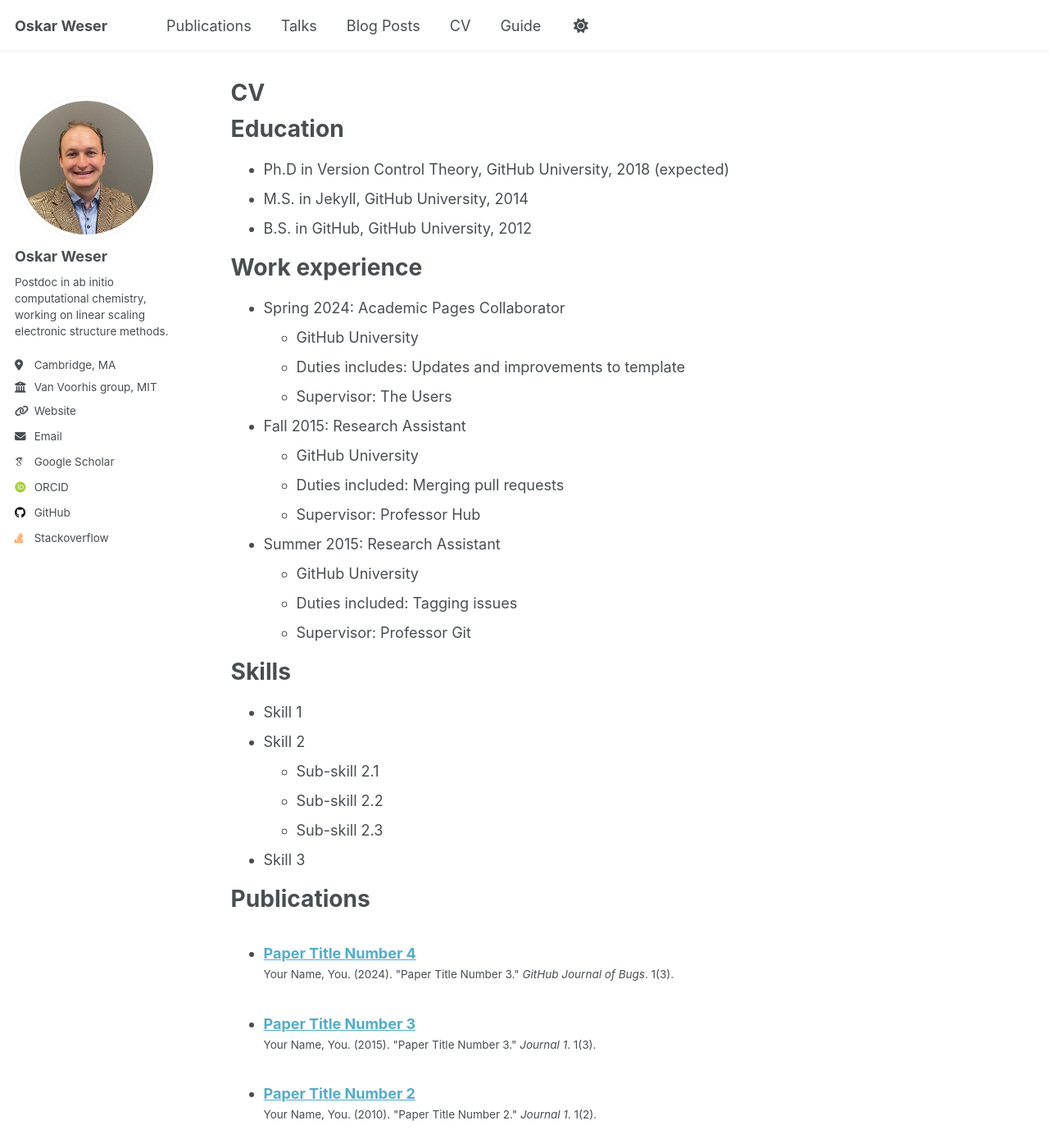
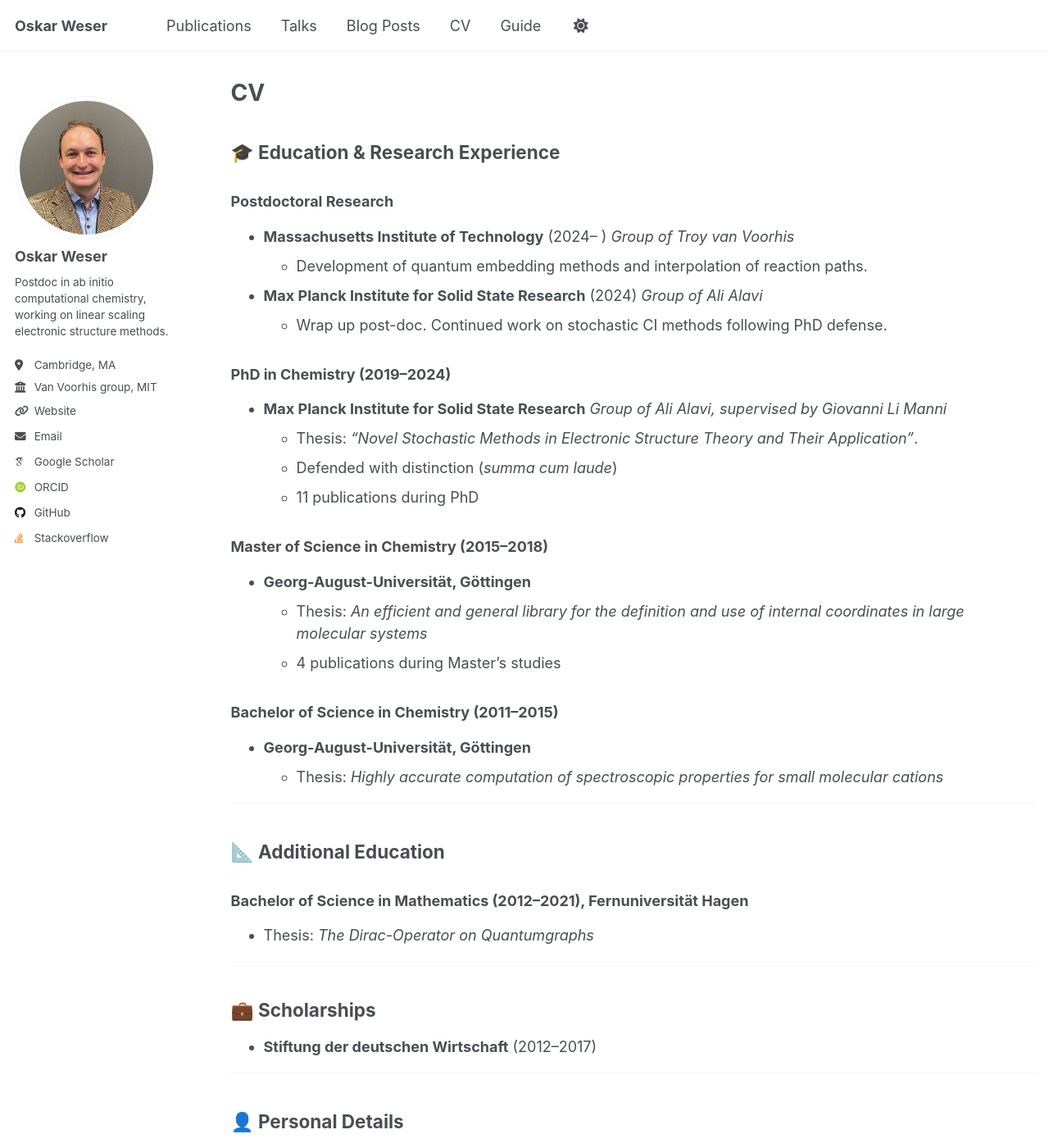
Before and after one commit to mcocdawc/mcocdawc.github.io, a Jekyll site: the page built from _pages/cv.md, in a window 1280 px wide and 1400 px high. Shown: the whole window at 82% size. Built offline with Jekyll 4.4.1, drawn with Linux system fonts in a browser that asks for light colours; some web fonts are replaced; some of the changed text lies outside the part shown.

Commit message:
updated CV

```diff
--- a/_pages/cv.md
+++ b/_pages/cv.md
@@ -9,11 +9,62 @@ redirect_from:
 
 {% include base_path %}
 
-Education
-======
-* Ph.D in Version Control Theory, GitHub University, 2018 (expected)
-* M.S. in Jekyll, GitHub University, 2014
-* B.S. in GitHub, GitHub University, 2012
+## 🎓 Education & Research Experience
+
+### Postdoctoral Research
+
+- **Massachusetts Institute of Technology** (2024– )
+  *Group of Troy van Voorhis*
+  - Development of quantum embedding methods and interpolation of reaction paths.
+
+- **Max Planck Institute for Solid State Research** (2024)
+  *Group of Ali Alavi*
+  - Wrap up post-doc. Continued work on stochastic CI methods following PhD defense.
+
+### PhD in Chemistry (2019–2024)
+- **Max Planck Institute for Solid State Research**
+  *Group of Ali Alavi, supervised by Giovanni Li Manni*
+  - Thesis: *"Novel Stochastic Methods in Electronic Structure Theory and Their Application"*.
+  - Defended with distinction (*summa cum laude*)
+  - 11 publications during PhD
+
+### Master of Science in Chemistry (2015–2018)
+- **Georg-August-Universität, Göttingen**
+  - Thesis: *An efficient and general library for the definition and use of internal coordinates in large molecular systems*
+  <!-- - Final Grade: **1.3** (German scale) -->
+  - 4 publications during Master’s studies
+
+<!-- ### ERASMUS+ Exchange (2015–2016)
+**Lund University, Sweden**
+*Group of Valera Veryazov*
+Research internship -->
+
+### Bachelor of Science in Chemistry (2011–2015)
+- **Georg-August-Universität, Göttingen**
+  - Thesis: *Highly accurate computation of spectroscopic properties for small molecular cations*
+  <!-- - Final Grade: **1.6** -->
+
+---
+
+## 📐 Additional Education
+
+### Bachelor of Science in Mathematics (2012–2021), **Fernuniversität Hagen**
+<!-- Final Grade: **1.8** -->
+- Thesis: *The Dirac-Operator on Quantumgraphs*
+
+---
+
+## 💼 Scholarships
+
+- **Stiftung der deutschen Wirtschaft** (2012–2017)
+
+---
+
+## 👤 Personal Details
+
+- **Date of Birth**: 23 October 1993
+- **Place of Birth**: Neustadt a.d. Weinstraße
+- **Nationality**: German
 
 Work experience
 ======
@@ -53,7 +104,7 @@ Talks
     {% include archive-single-talk-cv.html  %}
   {% endfor %}</ul>
 
-Teaching
+<!-- Teaching
 ======
   <ul>{% for post in site.teaching reversed %}
     {% include archive-single-cv.html %}
@@ -61,4 +112,4 @@ Teaching
 
 Service and leadership
 ======
-* Currently signed in to 43 different slack teams
+* Currently signed in to 43 different slack teams -->
```
Also changed, not shown: 1 other file.
